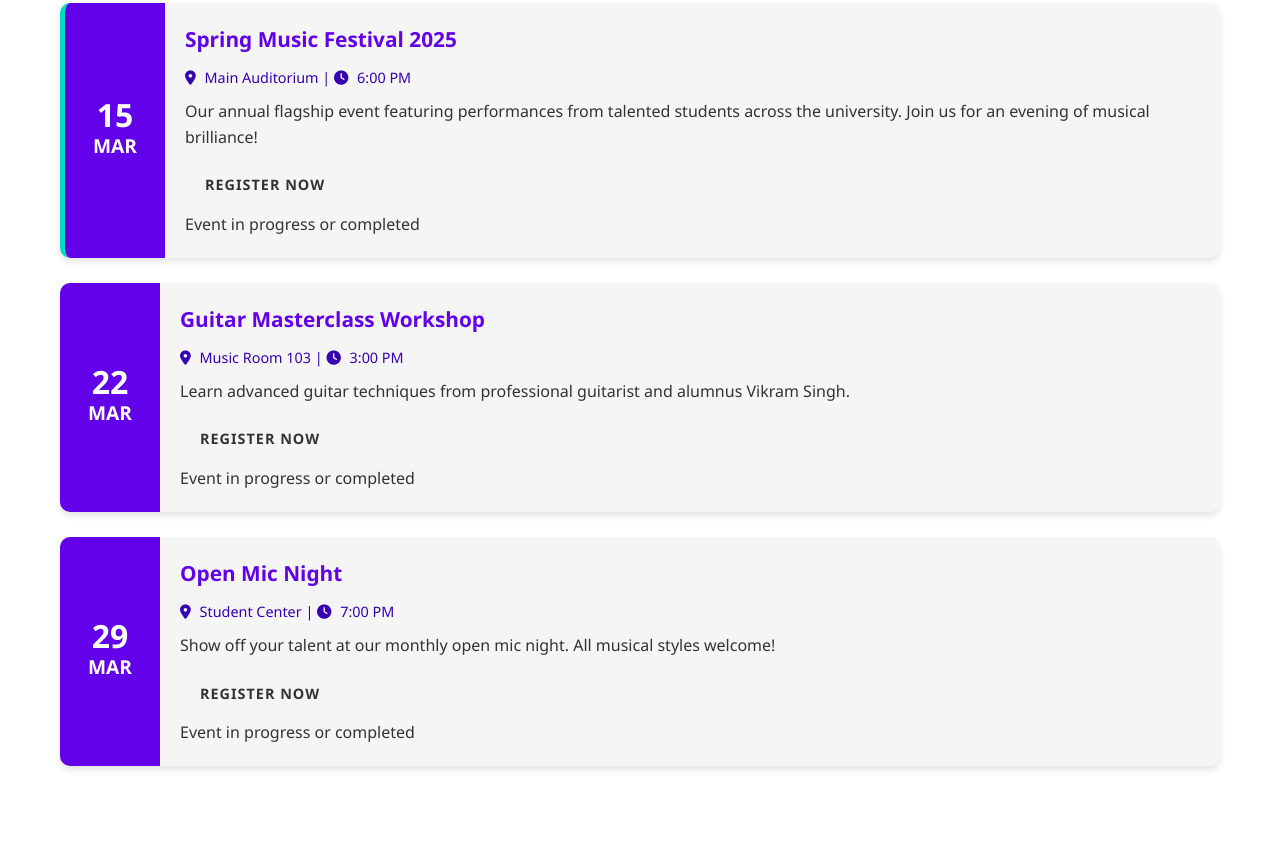
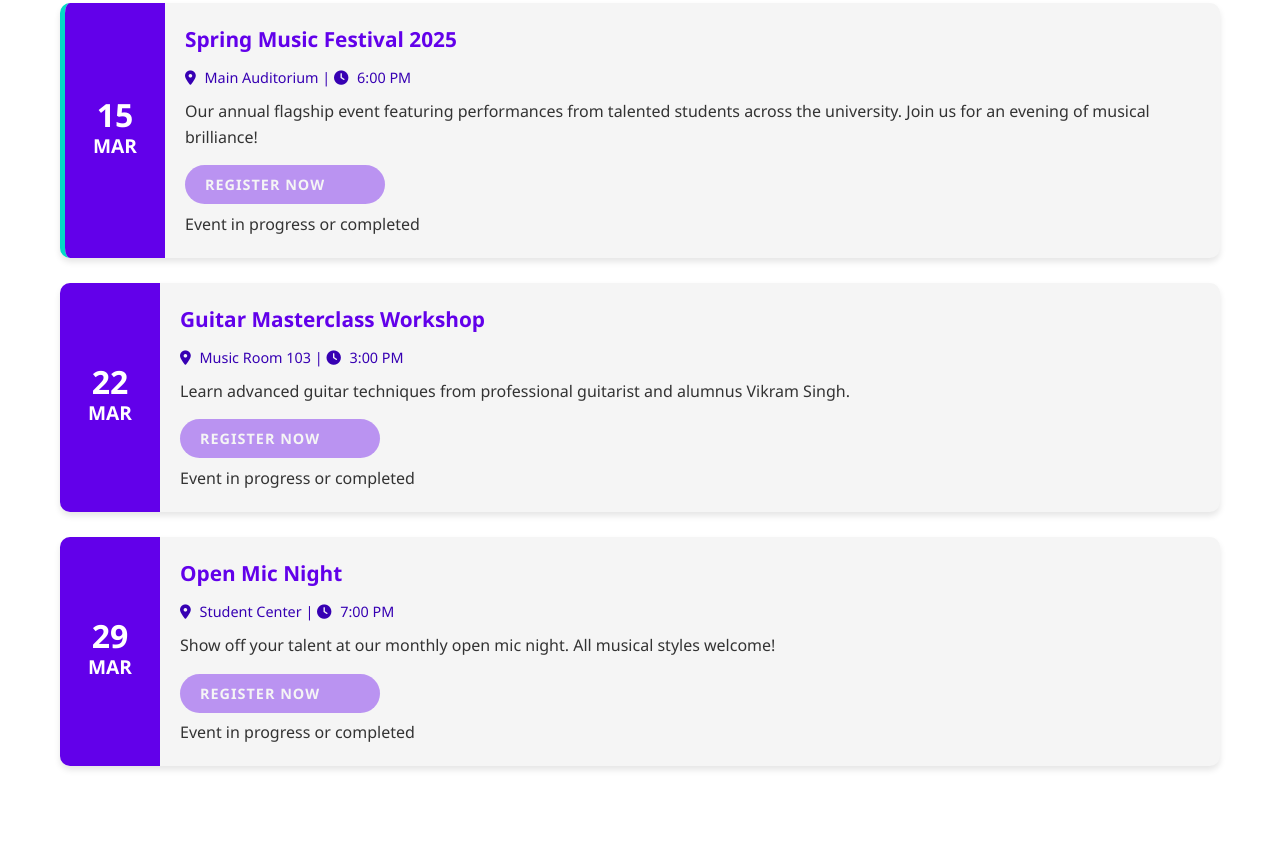
Before and after one commit to Anirban4ru/The-Music-Club, a plain HTML site: page index.html in a window 1280 px wide. Shown: the part 2578-3420 px from the top of the page. Drawn offline with Linux system fonts and the light colour scheme.

Commit message:
Update styles.css

```diff
--- a/styles.css
+++ b/styles.css
@@ -150,6 +150,9 @@ ul {
 .btn-small {
     padding: 8px 20px;
     font-size: 0.9rem;
+    width:200px;
+    background-color: rgba(98, 0, 234, 0.4);
+    color:#f5f5f5;
 }
 
 /* ENHANCED NAVBAR */
```
